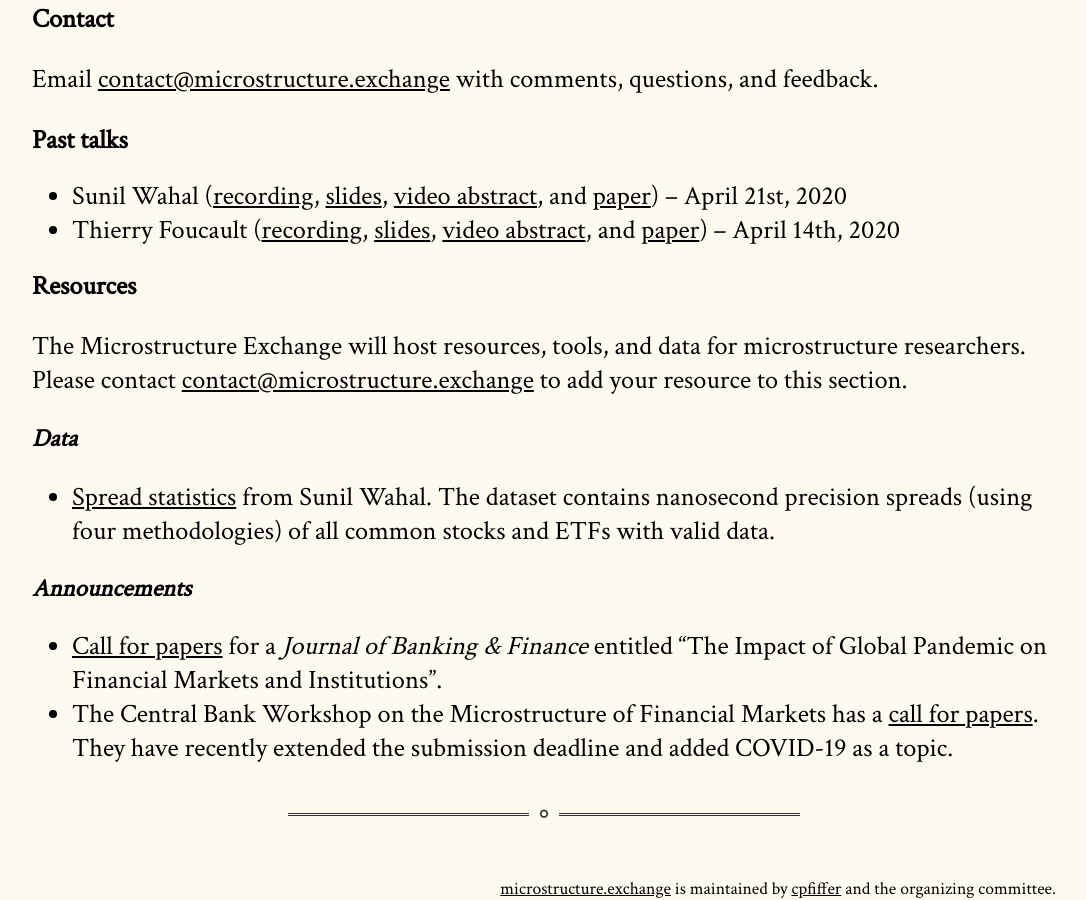
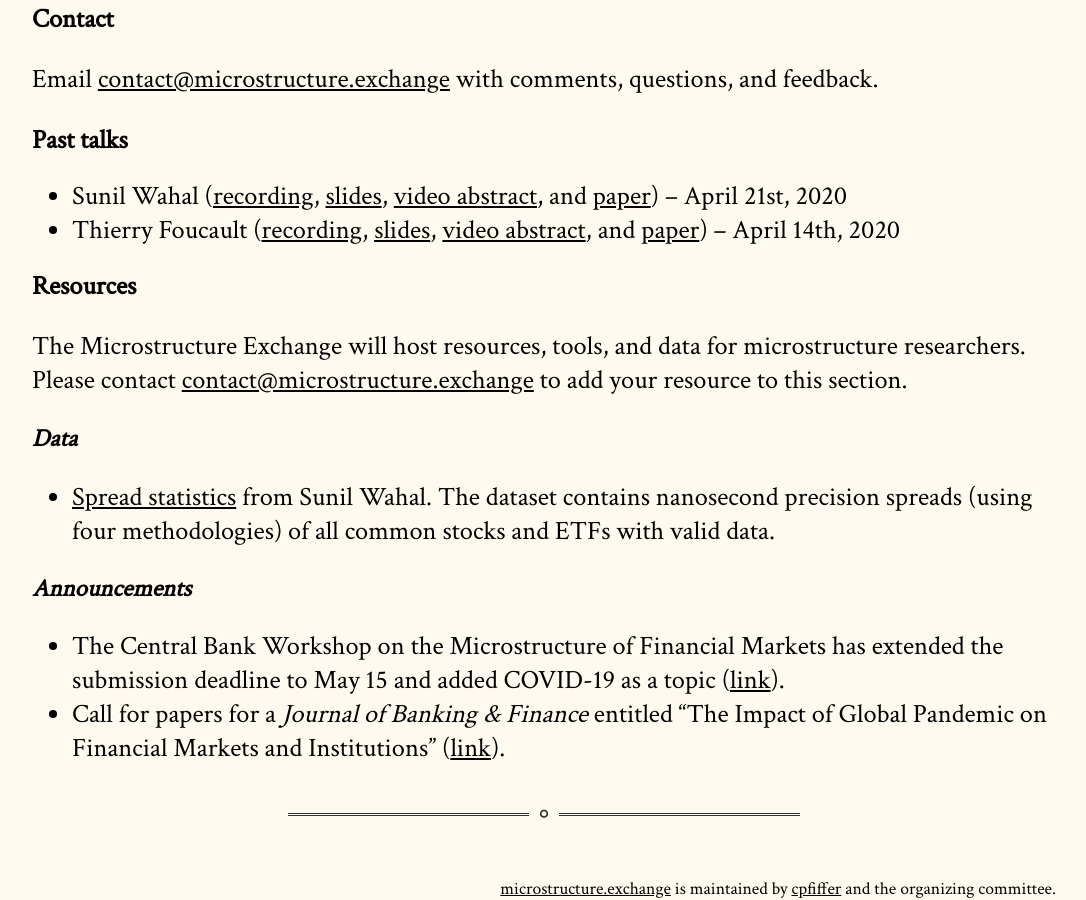
Before and after one commit to cpfiffer/microstructure.exchange, a Jekyll site: the page built from index.md, in a window 1280 px wide and 900 px high, scrolled down 2697 px. Shown: the whole window, without its empty margins (96-1182 px from the left). Built offline with Jekyll 4.4.1, drawn with Linux system fonts in a browser that asks for light colours; some web fonts are replaced.

Commit message:
Updated announcements

```diff
--- a/index.md
+++ b/index.md
@@ -57,5 +57,5 @@ The Microstructure Exchange will host resources, tools, and data for microstruct
 
 ### Announcements
 
-- [Call for papers](https://www.journals.elsevier.com/journal-of-banking-and-finance/call-for-papers/special-issue-the-impact-of-global-pandemic) for a _Journal of Banking & Finance_ entitled "The Impact of Global Pandemic on Financial Markets and Institutions".
-- The Central Bank Workshop on the Microstructure of Financial Markets has a [call for papers](https://sites.google.com/view/cbconf-microfin/). They have recently extended the submission deadline and added COVID-19 as a topic.
+- The Central Bank Workshop on the Microstructure of Financial Markets has extended the submission deadline to May 15 and added COVID-19 as a topic ([link](https://sites.google.com/view/cbconf-microfin/)).
+- Call for papers for a _Journal of Banking & Finance_ entitled "The Impact of Global Pandemic on Financial Markets and Institutions" ([link](https://www.journals.elsevier.com/journal-of-banking-and-finance/call-for-papers/special-issue-the-impact-of-global-pandemic)).
```
